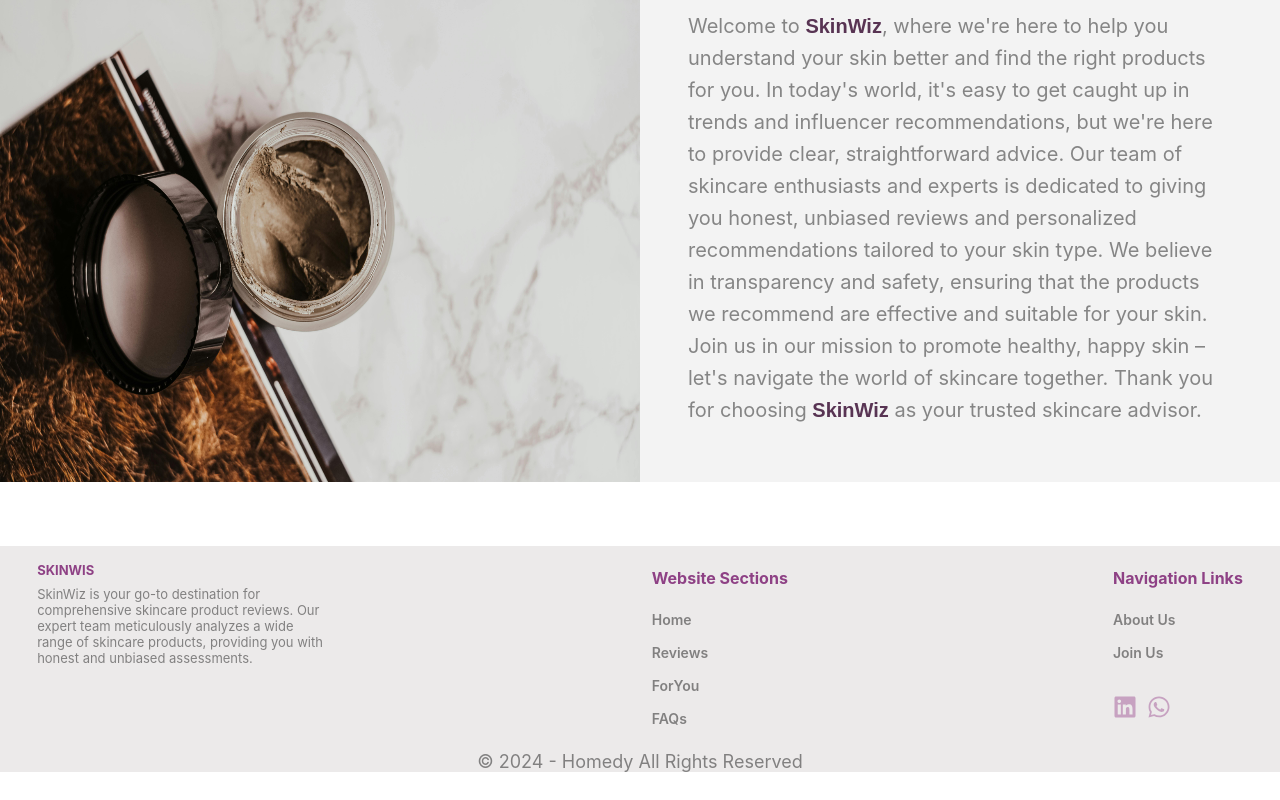
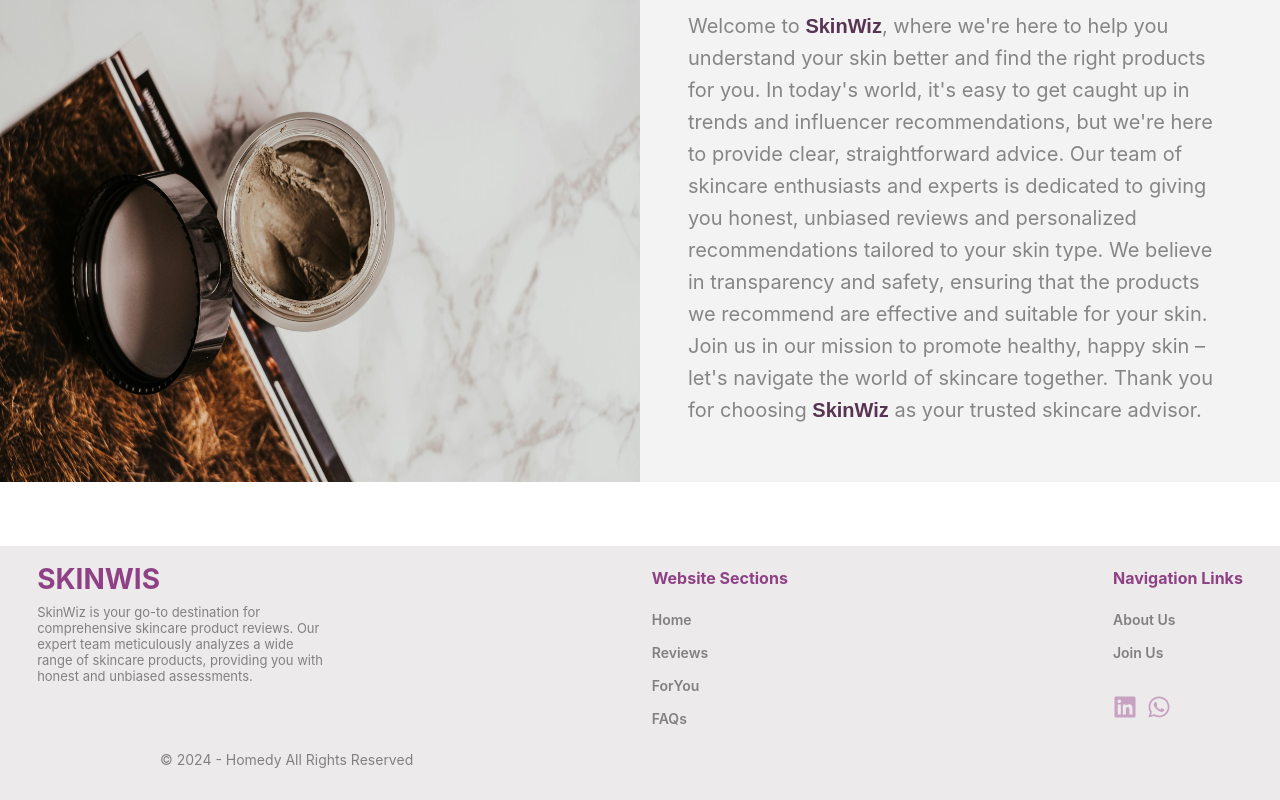
Before and after one commit to RayanAlHassan/skinWisdomHub_client, a React (Create React App) app: page / in a window 1280 px wide. Shown: the part 2148-2948 px from the top of the page. Before the commit the page ends 2920 px from the top, so only its background shows below. Built offline with nearby package versions, Linux system fonts and the light colour scheme; no server answers; a web font is replaced by a local one.

Commit message:
fixing footer

```diff
--- a/src/layout/Footer/Footer.module.css
+++ b/src/layout/Footer/Footer.module.css
@@ -47,7 +47,7 @@
     filter: brightness(0) invert(1);
   }
   .logo__name {
-    font-size: 13px;
+    font-size: 28px;
     text-transform: uppercase;
     font-weight: bold;
     color: var(--Font-color);
@@ -157,12 +157,12 @@
   }
 
   .copyright {
+    background-color: var(--main-color);
     color: var(--grays-color);
-    font-size: 18px;
-    background-color: var(--main-color);
+    font-size: 14px;
     font-weight: 400;
-    text-align: center;
-    padding-bottom: calc(var(--main-section-spacing) / 2);
+    text-align: left;
+    padding: 0 0 2rem 10rem;
   }
 
   @media (max-width: 992px) {
--- a/src/layout/NavBar/NavBar.js
+++ b/src/layout/NavBar/NavBar.js
@@ -29,7 +29,7 @@
     return () => {
       window.removeEventListener("scroll", handleScroll);
     };
-  }, []); // Empty dependency array ensures this effect runs only once on mount
+  }, [user]); // Empty dependency array ensures this effect runs only once on mount
 
   useEffect(() => {
     const handleResize = () => {
--- a/src/pages/SignUp/SignUp.js
+++ b/src/pages/SignUp/SignUp.js
@@ -167,6 +167,7 @@
 import { GoogleAuthProvider, getAuth, signInWithPopup } from "firebase/auth";
 import { app } from "../../firebase";
 import { AuthContext } from "../../Context/AuthContext";
+import Button from "../../components/Button/Button";
 
 // import { GoogleAuthProvider, getAuth, signInWithPopup } from "firebase/auth";
 // import { app } from "../../firebase";
@@ -187,8 +188,9 @@
   const [file, setFile] = useState(null);
   const [fileName, setFileName] = useState(""); // State to store the name of the selected file
   const [imageUrl, setImageUrl] = useState(""); // State to store the URL of the selected image
-
+  const [networkError, setNetworkError] = useState(false); //network err
   const [error, setError] = useState(false);
+  const [isLoading, setIsLoading] = useState(false);
   const [errorMessage, setErrorMessage] = useState("");
   const [loading, setLoading] = useState(false);
   const passwordRegex =
@@ -236,7 +238,12 @@
 
   const handleSubmit = async (e) => {
     e.preventDefault();
-
+    if (!navigator.onLine) {
+      setNetworkError(true);
+      setError(false);
+      setIsLoading(false);
+      return;
+    }
     if (
       !formData.name ||
       !formData.role ||
@@ -286,6 +293,10 @@
           setLogBtn(true);
         }
       } catch (error) {
+        if (error.message === "Network request failed") {
+          setNetworkError(true);
+          setIsLoading(false);
+        }
         setError(true);
         setErrorMessage("Something went wrong");
         setLoading(false);
@@ -407,11 +418,11 @@
                   </div>
                 </div>
                 {error && (
-                  <p className={styles["error-message"]}>{errorMessage}</p>
+                  <p className={styles.error}>{errorMessage}</p>
                 )}
               </div>
               <div className={styles["form-group"]}>
-                <label className={styles.label}>Role</label>
+                {/* <label className={styles.label}>Role</label> */}
 
                 {/* <div className={styles.flexingRadioBtn}>
                   <div className={styles["role-radio-group"]}>
@@ -498,9 +509,13 @@
             </div>
           </div>
           <div className={styles.flexingRadioBtn}>
-            <button className={styles.button} type="submit">
+            {/* <button className={styles.button} type="submit">
               Sign Up
-            </button>
+            </button> */}
+            <div style={{margin:"1rem auto 0rem auto", width:"50%"}}>
+          <Button text={loading ? "Signing up..." : "Sign Up"}  />
+
+          </div>
             {/* <button onClick={handleOAuth}>sign up with google</button> */}
 
             {/* <button onClick={handleOAuth}>sign up with google</button> */}
@@ -516,7 +531,7 @@
 
                 textAlign: "center",
                 fontSize: "12px",
-                margin: "10px auto",
+                margin: "0px auto",
               }}
             >
               <p className={styles.title}>You've Successfully Registred</p>
--- a/src/pages/SignUp/SignUp.module.css
+++ b/src/pages/SignUp/SignUp.module.css
@@ -7,6 +7,9 @@
 .label {
   color: var(--main-color);
 }
+.error {
+  margin:0.5rem;  color: red;
+  }
 /* For full-width design */
 .sign-up-container {
   display: flex;
```
